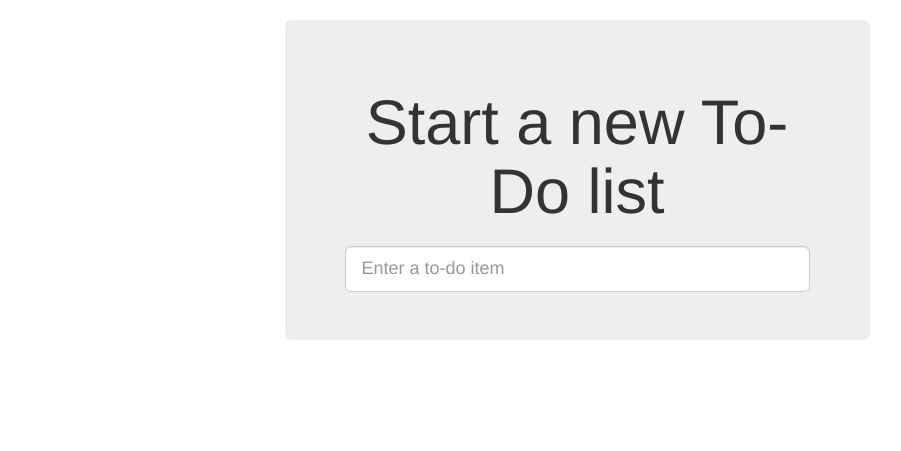
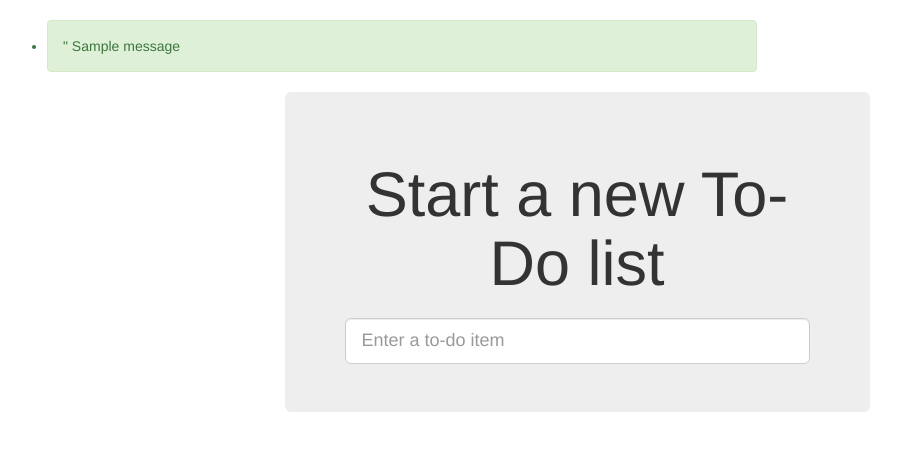
Before and after one commit to bgroveben/TDDWithPython, a Django app: page / in a window 1280 px wide. Shown: the part 52-503 px from the top of the page, without its empty margins (63-964 px from the left). Run offline with Django 3.2, Linux system fonts and the light colour scheme; tables that the repository leaves empty hold one stand-in row (values such as "Sample post"); one stand-in notice (Sample message) is shown; some libraries are stand-ins or nearby versions.

Commit message:
Make a message with a login link

```diff
--- a/accounts/views.py
+++ b/accounts/views.py
@@ -7,7 +7,7 @@ def send_login_email(request):
     email = request.POST['email']
     send_mail(
     'Your login link for Superlists',
-    'body text tbc',
+    'Use this link to log in',
     'noreply@superlists',
     [email]
     )
--- a/lists/templates/base.html
+++ b/lists/templates/base.html
@@ -21,6 +21,24 @@
         {% csrf_token %}
       </form>
     </nav>
+
+    {% if messages %}
+      <div class="row">
+        <div class="col-md-8">
+          <ul class="messages">
+            {% for message in messages %}
+              {% if message.tags == 'success' %}
+                <li class="alert alert-success">
+              {% else %}
+                <li class="alert alert-warning">
+              {% endif %}"
+                {{ message }}
+              </li>
+            {% endfor %}
+          </ul>
+        </div>
+      </div>
+    {% endif %}
 
     <div class="row">
         <div class="col-md-6 col-md-offset-3 jumbotron">
```
Also changed, not shown: 1 other file.
